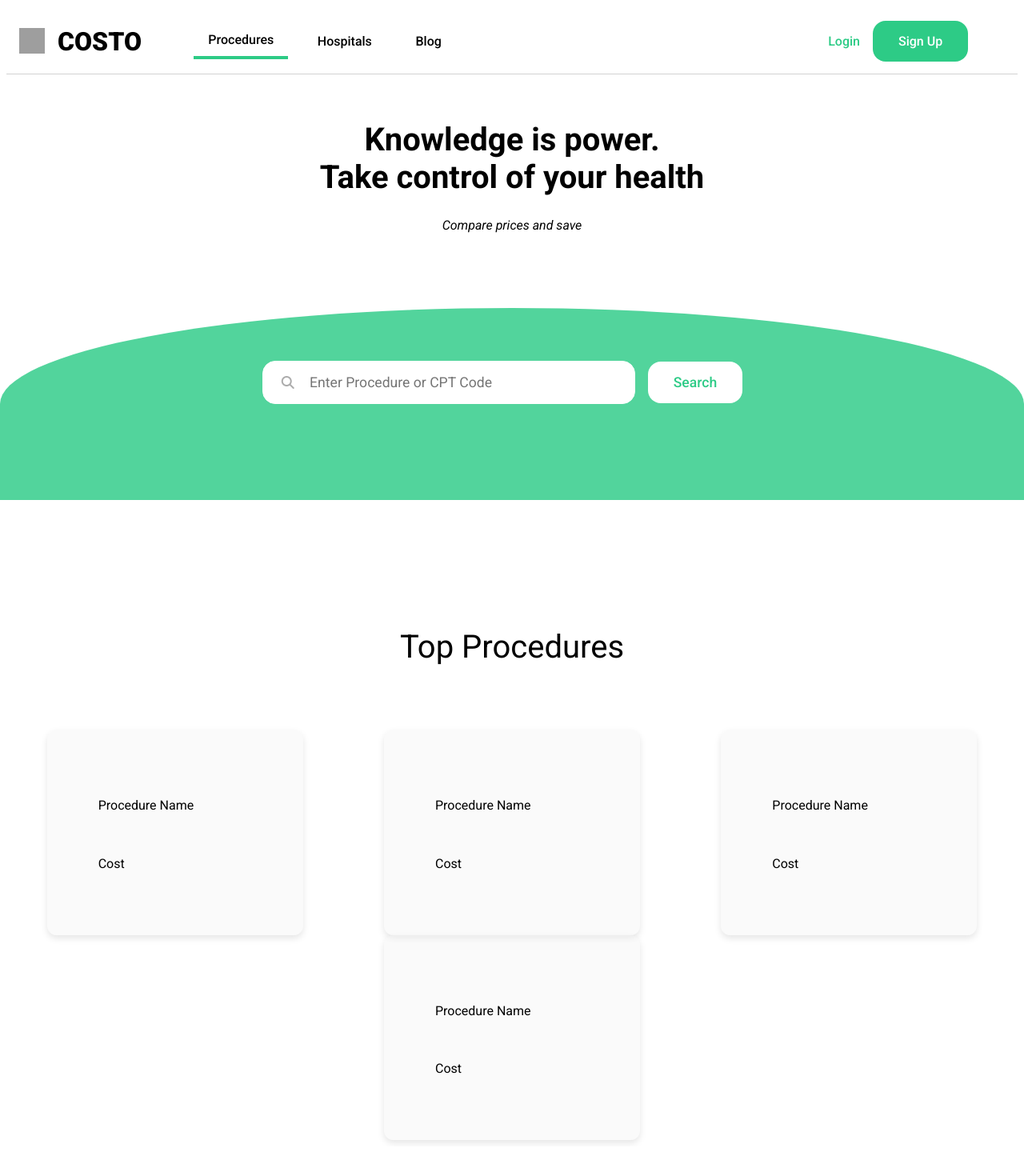
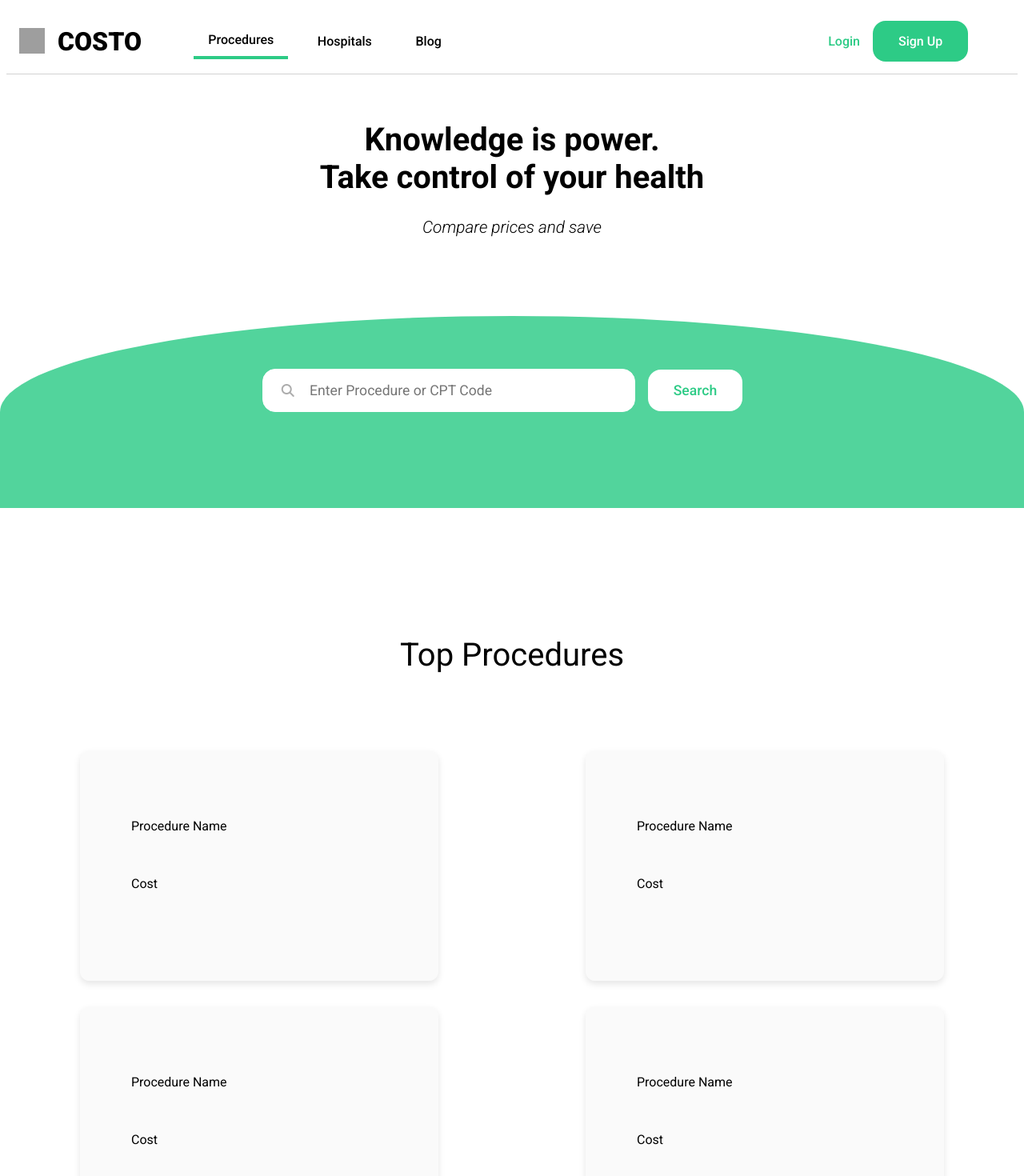
Before and after one commit to abem93/FE-Health-Comparison, an Angular app: page / in a window 1280 px wide. Shown: the top 1470 px of the page at 80% size. Before the commit the page ends 1433 px from the top, so only its background shows below. Built offline with nearby package versions, Linux system fonts and the light colour scheme; grey boxes are pictures that could not be loaded.

Commit message:
updated font sizes

```diff
--- a/src/app/features/landing/landing.component.scss
+++ b/src/app/features/landing/landing.component.scss
@@ -15,9 +15,9 @@
 }
 .hero p{
   font-family: "Roboto", sans-serif;
-  font-weight: 400;
+  font-weight: 300;
   font-style: italic;
-  font-size: 1em;
+  font-size: 1.3em;
 }
 .semi-circle {
   position: relative;
@@ -101,15 +101,15 @@ h3{
 .cards{
   display: flex;
   flex-direction: row;
-  align-items: center;
   justify-content: space-around;
   flex-wrap: wrap;
 }
 .procedure-card{
   position: relative;
-  width: 12rem;
-  height: auto;
+  width: 20rem;
+  height: 10rem;
   padding: 4rem;
+  margin: 1rem 0.5rem;
   background-color: rgba(242, 242, 242, 0.365);
   border-radius: 12px;
   box-shadow: 0 4px 8px rgba(0, 0, 0, 0.1);
```
